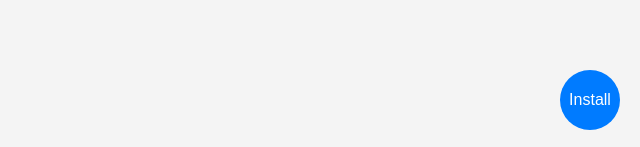
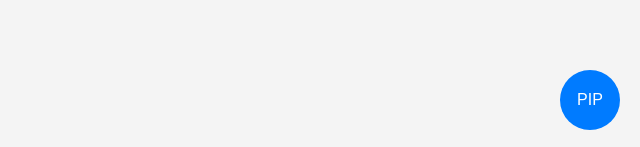
Before and after one commit to potatosserver/YouBike_Python, a plain HTML site: page index.html in a window 1280 px wide. Shown: the part 650-797 px from the top of the page, 640-1280 px from the left. Drawn offline with nearby package versions, Linux system fonts and the light colour scheme; a script that the page names is missing.

Commit message:
更新 index.html

```diff
--- a/index.html
+++ b/index.html
@@ -205,7 +205,7 @@ if __name__ == "__main__":
     </div>
 
     <!-- 浮動按鈕 -->
-    <button id="pip-button">Install</button>
+    <button id="pip-button">PIP</button>
 
     <!-- 模態視窗 -->
     <div id="pip-modal">
```
